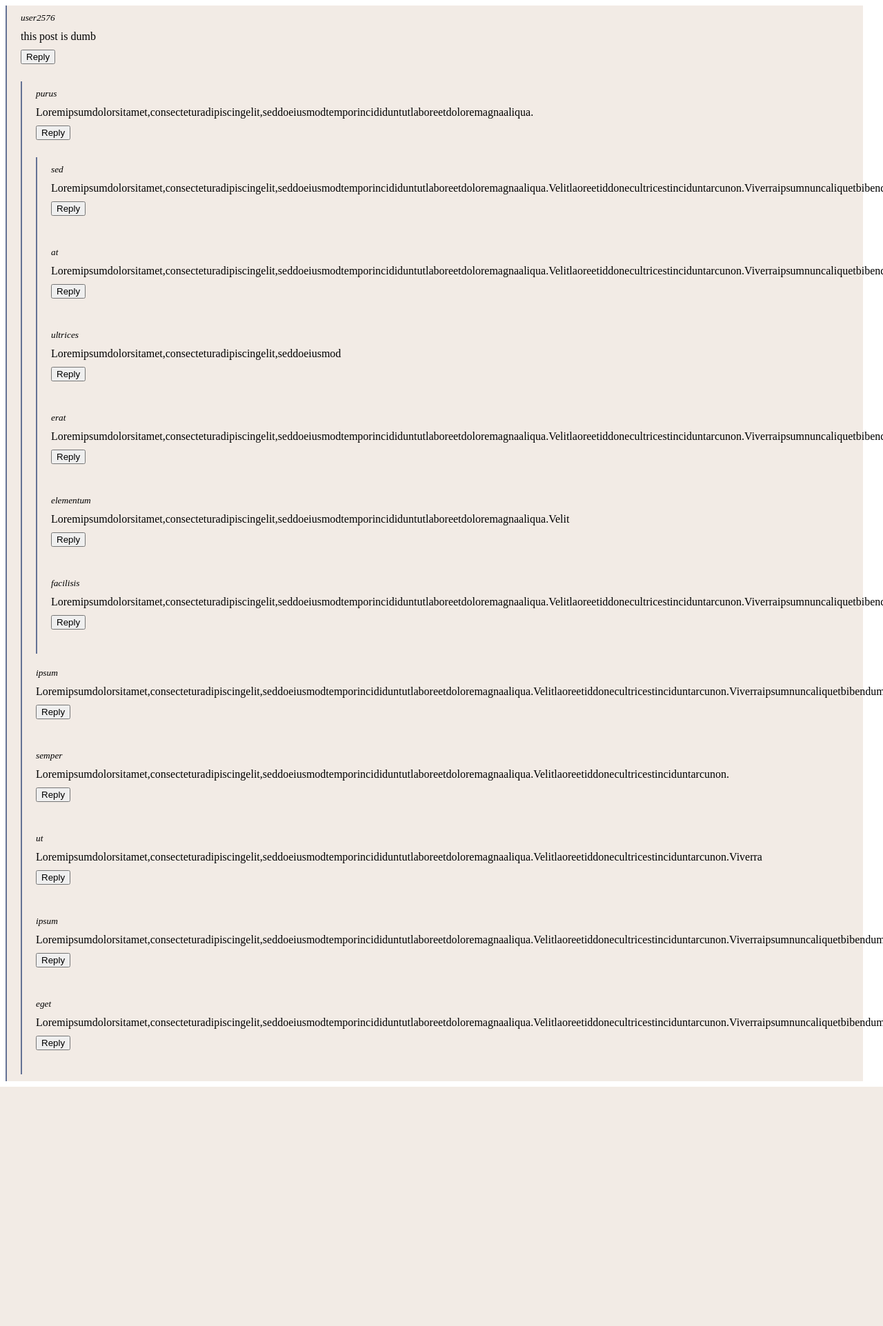
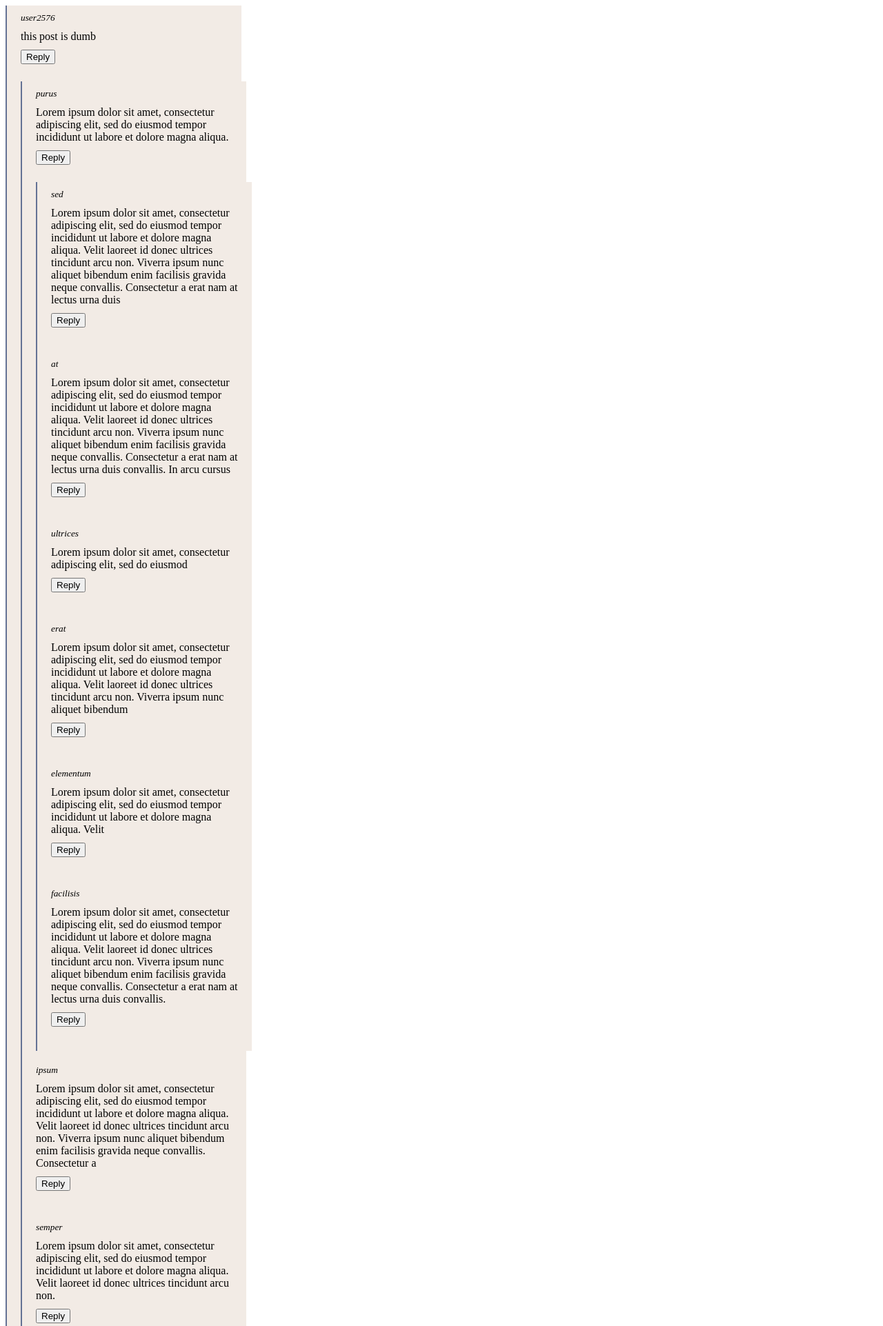
Before and after one commit to helenmand/Stop-Hate-Crimes, a PHP site: page /comment.html in a window 1280 px wide; the page is wider, and only the part inside the window is pictured. Shown: the top 1923 px of that part at 69% size. Before the commit the page ends 1576 px from the top of that part, so only its background shows below. Run offline with PHP 8.4, Linux system fonts and the light colour scheme.

Commit message:
fixed text in comments

```diff
--- a/comment.css
+++ b/comment.css
@@ -8,6 +8,7 @@
 
 .commentBody {
     padding: 10px 0px 10px 0px;
+
 }
 
 .commentReply {
--- a/comment.html
+++ b/comment.html
@@ -8,8 +8,14 @@
             createComments("reply0", 5);
             createComments("reply8", 3);
         </script>
+        <style>
+            #commentList {
+                width: 25%
+            }
+        </style>
     </head>
     <body>
+        <div id="commentList">
             <div class="comment">
                 <div class="commentUser">
                     <a>user2576</a>
@@ -23,5 +29,6 @@
                 <div class="commentReply" id="hereomega">
                 </div>
             </div>
+        </div>
     </body>
 </html>
--- a/comment.js
+++ b/comment.js
@@ -16,7 +16,7 @@ function returnText(numOfWords) {
     let words = "Lorem ipsum dolor sit amet, consectetur adipiscing elit, sed do eiusmod tempor incididunt ut labore et dolore magna aliqua. Velit laoreet id donec ultrices tincidunt arcu non. Viverra ipsum nunc aliquet bibendum enim facilisis gravida neque convallis. Consectetur a erat nam at lectus urna duis convallis. In arcu cursus euismod quis viverra nibh cras pulvinar. Facilisi etiam dignissim diam quis enim lobortis. Pharetra magna ac placerat vestibulum lectus. Leo a diam sollicitudin tempor id eu nisl nunc mi. Tincidunt praesent semper feugiat nibh sed pulvinar. Non arcu risus quis varius quam quisque id diam vel. Orci phasellus egestas tellus rutrum tellus pellentesque eu tincidunt. Cursus risus at ultrices mi tempus imperdiet nulla. Faucibus interdum posuere lorem ipsum dolor sit amet consectetur. Scelerisque mauris pellentesque pulvinar pellentesque habitant morbi. Morbi tincidunt ornare massa eget egestas purus viverra accumsan in. Placerat in egestas erat imperdiet sed. Purus non enim praesent elementum facilisis leo vel. Nisi scelerisque eu ultrices vitae auctor. Risus nullam eget felis eget nunc lobortis mattis.".split(" ");
     let returnText = "";
     for(let i=0;i<numOfWords;i++) {
-        returnText += words[i];
+        returnText += words[i] + " ";
     }
     return returnText;
 }
```
Lines whose indentation alone changed are shown as unchanged.
